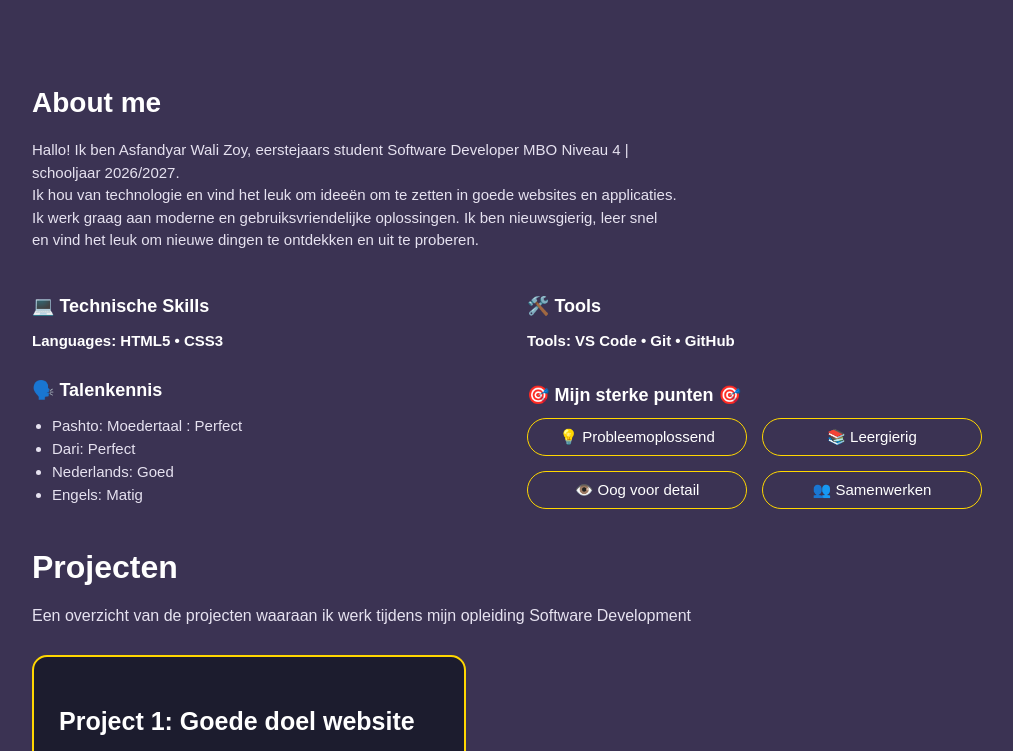
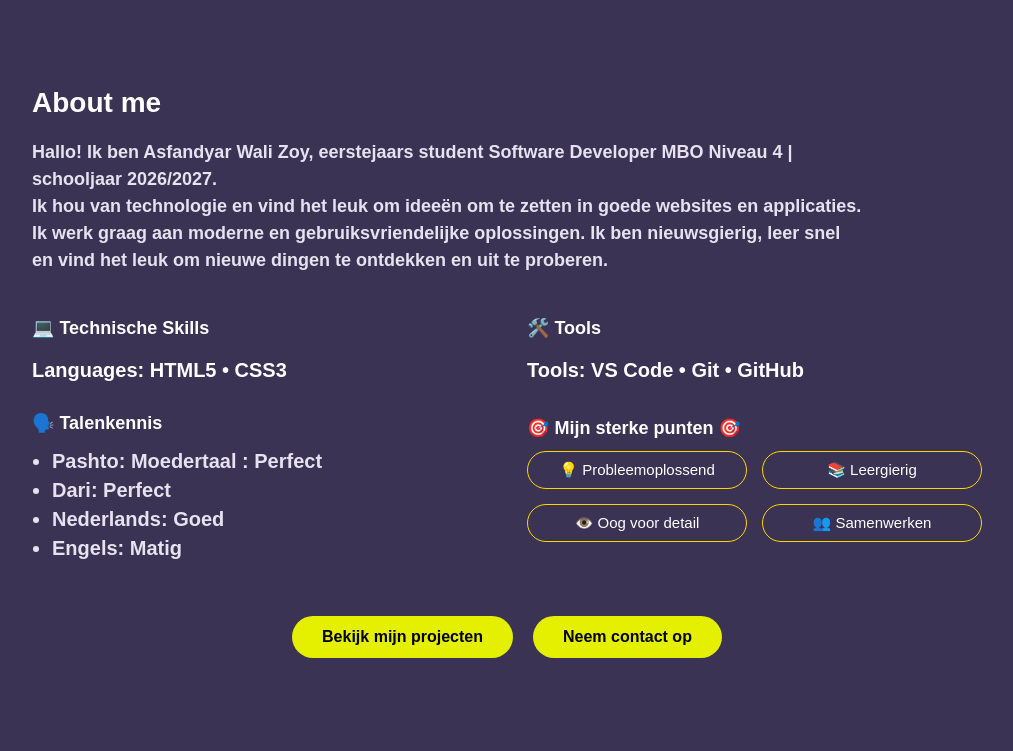
Before and after one commit to Khan26-oss/Portfolio, a plain HTML site: page index.html in a window 1280 px wide. Shown: the part 580-1331 px from the top of the page, without its empty margins (133-1146 px from the left). Drawn offline with Linux system fonts and the light colour scheme.

Commit message:
laaste twee buttons toegevoegt in section about me

```diff
--- a/index.html
+++ b/index.html
@@ -81,6 +81,11 @@
                 <button type="button" class="badge">👥 Samenwerken</button>
             </div>
         </div>
+    </div>
+    <!--knoppen onder aan-->
+    <div class="action-buttons">
+        <a href="#projects" class="btn">Bekijk mijn projecten</a>
+        <a href="#contact" class="btn">Neem contact op</a>
     </div>
 </main>
 
--- a/style1.css
+++ b/style1.css
@@ -96,8 +96,9 @@ nav a:hover {
 
 .intro-text {
     margin-bottom: 25px;
-    font-size: 15px;
+    font-size: 18px;
     color: #e6e2f0;
+    font-weight: bold;
     line-height: 1.5;
 }
 
@@ -121,7 +122,7 @@ nav a:hover {
     font-weight: 700;
     color: #ffffff;
     margin-bottom: 20px;
-    font-size: 15px;
+    font-size: 20px;
 }
 
 .sub-title {
@@ -133,11 +134,15 @@ nav a:hover {
     list-style-type: disc;
     padding-left: 20px;
     color: #e6e2f0;
+
 }
 
 .languages-list li {
     margin-bottom: 6px;
     font-size: 15px;
+    font-family: Arial, Helvetica, sans-serif;
+    font-size: 20px;
+    font-weight: bold;
 }
 
 /* Rechterkolom: Titel sterke punten */
@@ -176,11 +181,36 @@ nav a:hover {
     color: black;
 }
 
+/*knoppen onderaan*/
+.action-buttons {
+    display: flex;
+    justify-content: center;
+    gap: 20px;
+    margin-top: 40px;
+}
+
+.btn {
+    display: inline-block;
+    padding: 12px 30px;
+    background-color: #e5f000;
+    color: #000000;
+    font-weight: bold;
+    font-size: 16px;
+    text-decoration: none;
+    border-radius: 50px;
+    transition: transform 0.2s, background-color 0.2s;
+}
+
+.btn:hover {
+    background-color: #d4df00;
+    transform: translateY(-2px);
+}
+
 /*section projecten*/
 
 .Projecten{
     max-width: 950px;
-    margin: 30px auto;
+    margin: 120px auto;
     padding: 0 20px;
 
 }
@@ -260,6 +290,7 @@ nav a:hover {
     color: #ffffff;
     font-size: 28px;
     margin-bottom: 40px;
+    margin-top: 100px;
 }
 
 /* De grote gecentreerde tekst "Neem contact op :" */
```
